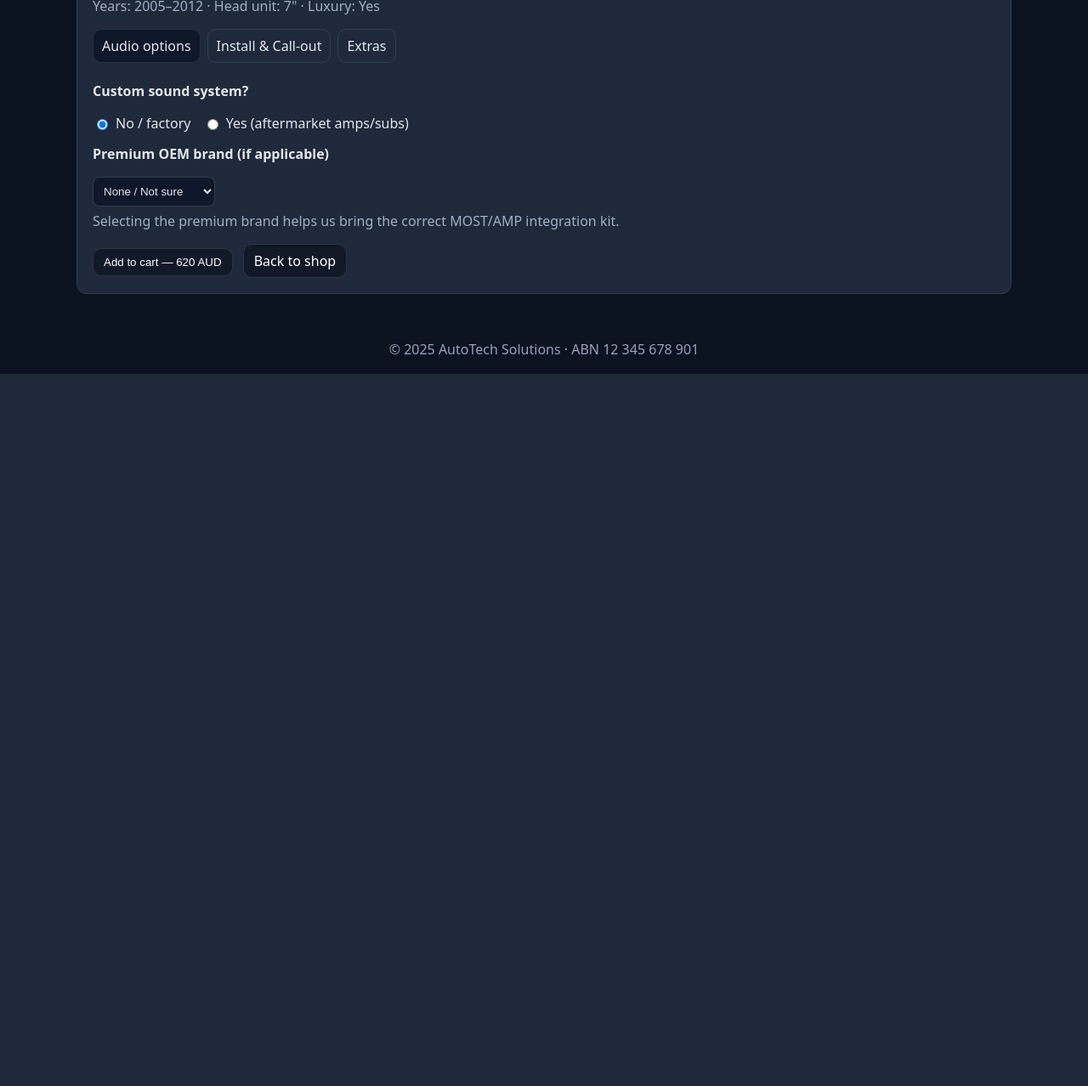
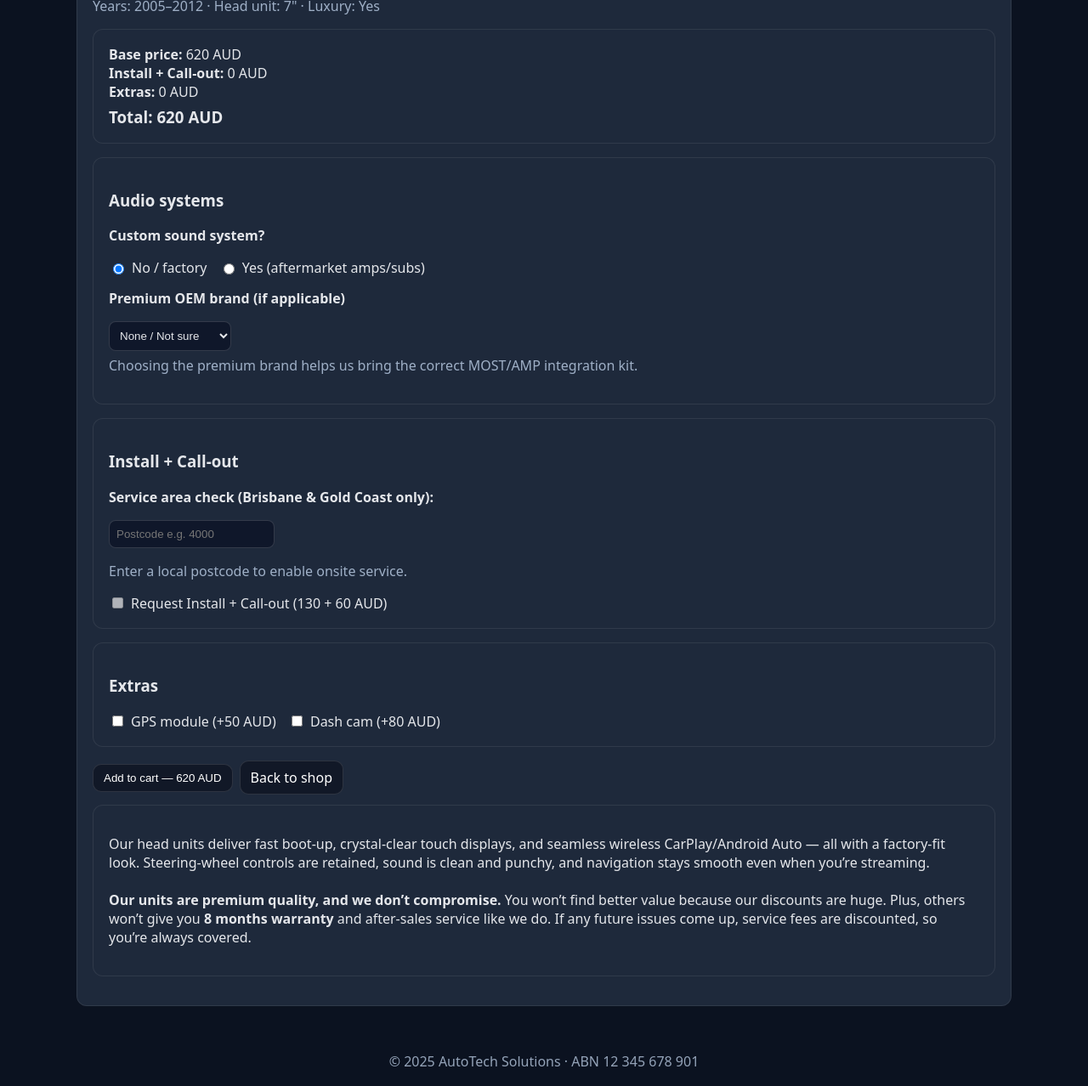
Before and after one commit to autotechsoloution-cmyk/autotech-web5, a Flask app: page /unit/1 in a window 1280 px wide. Shown: the part 429-1707 px from the top of the page at 85% size. Before the commit the page ends 869 px from the top, so only its background shows below. Run offline with Flask 3, Linux system fonts and the light colour scheme.

Commit message:
Update unit_detail.html

```diff
--- a/templates/unit_detail.html
+++ b/templates/unit_detail.html
@@ -7,15 +7,18 @@
   </div>
   <p class="muted">Years: {{ u["Years From"] }}–{{ u["Years To"] }} · Head unit: {{ u["Head Unit Size"] }} · Luxury: {{ u["Luxury"] }}</p>
 
-  <div data-tabs="opts" class="tabs">
-    <div class="tab active" data-name="audio" onclick="activateTab('opts','audio')">Audio options</div>
-    <div class="tab" data-name="install" onclick="activateTab('opts','install')">Install & Call‑out</div>
-    <div class="tab" data-name="extras" onclick="activateTab('opts','extras')">Extras</div>
+  <form method="post" id="cfgForm">
+    <!-- Price summary pinned at top of form -->
+    <div class="card" style="margin-top:8px">
+      <div><b>Base price:</b> <span id="basePrice">{{ u['PriceAUD'] }}</span> AUD</div>
+      <div><b>Install + Call-out:</b> <span id="onsiteCost">0</span> AUD</div>
+      <div><b>Extras:</b> <span id="extrasCost">0</span> AUD</div>
+      <div style="margin-top:6px"><h3 style="margin:0">Total: <span id="grandPrice">{{ u['PriceAUD'] }}</span> AUD</h3></div>
     </div>
 
-  <form method="post">
-    <div data-panes="opts">
-      <div class="tabpane active" data-name="audio">
+    <!-- 1) Audio systems -->
+    <div class="card">
+      <h3>Audio systems</h3>
       <p><b>Custom sound system?</b></p>
       <label><input type="radio" name="custom_sound" value="no" checked> No / factory</label>
       <label><input type="radio" name="custom_sound" value="yes"> Yes (aftermarket amps/subs)</label>
@@ -31,27 +34,95 @@
         <option>Mark Levinson</option>
         <option>Rockford Fosgate</option>
       </select>
-        <p class="muted" style="margin-top:6px">Selecting the premium brand helps us bring the correct MOST/AMP integration kit.</p>
+      <p class="muted" style="margin-top:6px">Choosing the premium brand helps us bring the correct MOST/AMP integration kit.</p>
     </div>
 
-      <div class="tabpane" data-name="install">
+    <!-- 2) Install + Call-out (combined) -->
+    <div class="card">
+      <h3>Install + Call-out</h3>
       <p><b>Service area check (Brisbane & Gold Coast only):</b></p>
-        <input name="postcode" value="{{ postcode }}" placeholder="Postcode e.g. 4000" />
-        <p class="muted">Install and call‑out options are enabled only if the postcode is in our local area.</p>
-        <label><input type="checkbox" name="want_install" {% if not local_ok %}disabled{% endif %}> Request installation ({{ '130' if u['Luxury']=='Yes' else '90' }} AUD)</label>
-        <label><input type="checkbox" name="want_callout" {% if not local_ok %}disabled{% endif %}> Call‑out (60 AUD)</label>
+      <input name="postcode" id="postcode" value="{{ postcode }}" placeholder="Postcode e.g. 4000" />
+      <p class="muted" id="areaNote">Enter a local postcode to enable onsite service.</p>
+      <label>
+        <input type="checkbox" name="onsite" id="onsite" {% if not local_ok %}disabled{% endif %}>
+        Request Install + Call-out ({{ '130' if u['Luxury']=='Yes' else '90' }} + 60 AUD)
+      </label>
     </div>
 
-      <div class="tabpane" data-name="extras">
-        <label><input type="checkbox" name="extra_mic"> Add external microphone</label>
-        <label><input type="checkbox" name="keep_sw_controls" checked> Keep steering‑wheel controls</label>
-      </div>
+    <!-- 3) Extras -->
+    <div class="card">
+      <h3>Extras</h3>
+      <label><input type="checkbox" name="gps" id="gps"> GPS module (+{{ gps_price }} AUD)</label>
+      <label><input type="checkbox" name="dashcam" id="dashcam"> Dash cam (+{{ dash_price }} AUD)</label>
     </div>
 
-    <div style="margin-top:14px">
-      <button class="btn" type="submit">Add to cart — {{ u['PriceAUD'] }} AUD</button>
-      <a class="btn" href="{{ url_for('shop') }}" style="margin-left:8px">Back to shop</a>
+    <div style="margin-top:14px;display:flex;gap:8px;flex-wrap:wrap;align-items:center">
+      <button class="btn" type="submit" id="addBtn">Add to cart — {{ u['PriceAUD'] }} AUD</button>
+      <a class="btn" href="{{ url_for('shop') }}">Back to shop</a>
+    </div>
+
+    <div class="card" style="margin-top:12px">
+      <p>
+        Our head units deliver fast boot-up, crystal-clear touch displays, and seamless wireless CarPlay/Android Auto — all with
+        a factory-fit look. Steering-wheel controls are retained, sound is clean and punchy, and navigation stays smooth even
+        when you’re streaming. <br><br>
+        <b>Our units are premium quality, and we don’t compromise.</b> You won’t find better value because our discounts are huge.
+        Plus, others won’t give you <b>8 months warranty</b> and after-sales service like we do. If any future issues come up,
+        service fees are discounted, so you’re always covered.
+      </p>
     </div>
   </form>
 </div>
+
+<script>
+  // simple local postcode check (server still gates it for real)
+  function localEligible(pc){
+    const n = parseInt(String(pc||'').trim(), 10);
+    if (isNaN(n)) return false;
+    if (n>=4207 && n<=4228) return true; // Gold Coast
+    if (n>=4000 && n<=4999) return true; // QLD metro (includes Brisbane band)
+    return false;
+  }
+  const base = Number({{ u['PriceAUD'] }});
+  const isLux = "{{ u['Luxury'] }}" === "Yes";
+  const installFee = isLux ? 130 : 90;
+  const callout = 60;
+  const GPS = Number({{ gps_price }});
+  const DASH = Number({{ dash_price }});
+
+  const baseEl = document.getElementById('basePrice');
+  const onsiteEl = document.getElementById('onsiteCost');
+  const extrasEl = document.getElementById('extrasCost');
+  const grandEl = document.getElementById('grandPrice');
+  const btn = document.getElementById('addBtn');
+  const pcEl = document.getElementById('postcode');
+  const note = document.getElementById('areaNote');
+  const onsite = document.getElementById('onsite');
+  const gps = document.getElementById('gps');
+  const dash = document.getElementById('dashcam');
+
+  function recalc(){
+    const pc = pcEl.value || "";
+    const local = localEligible(pc);
+
+    // toggle onsite availability by postcode
+    onsite.disabled = !local;
+
+    const onsiteCost = (onsite.checked && local) ? (installFee + callout) : 0;
+    const extrasCost = (gps.checked ? GPS : 0) + (dash.checked ? DASH : 0);
+    const grand = base + onsiteCost + extrasCost;
+
+    onsiteEl.textContent = onsiteCost.toFixed(0);
+    extrasEl.textContent = extrasCost.toFixed(0);
+    grandEl.textContent = grand.toFixed(0);
+    btn.textContent = `Add to cart — ${grand.toFixed(0)} AUD`;
+
+    note.textContent = local ? "Onsite service enabled for this postcode." : "Enter a local postcode to enable onsite service.";
+  }
+
+  [pcEl, onsite, gps, dash].forEach(el => el && el.addEventListener('input', recalc));
+  [onsite, gps, dash].forEach(el => el && el.addEventListener('change', recalc));
+  baseEl.textContent = base.toFixed(0);
+  recalc();
+</script>
 {% endblock %}
```
Lines whose indentation alone changed are shown as unchanged.
